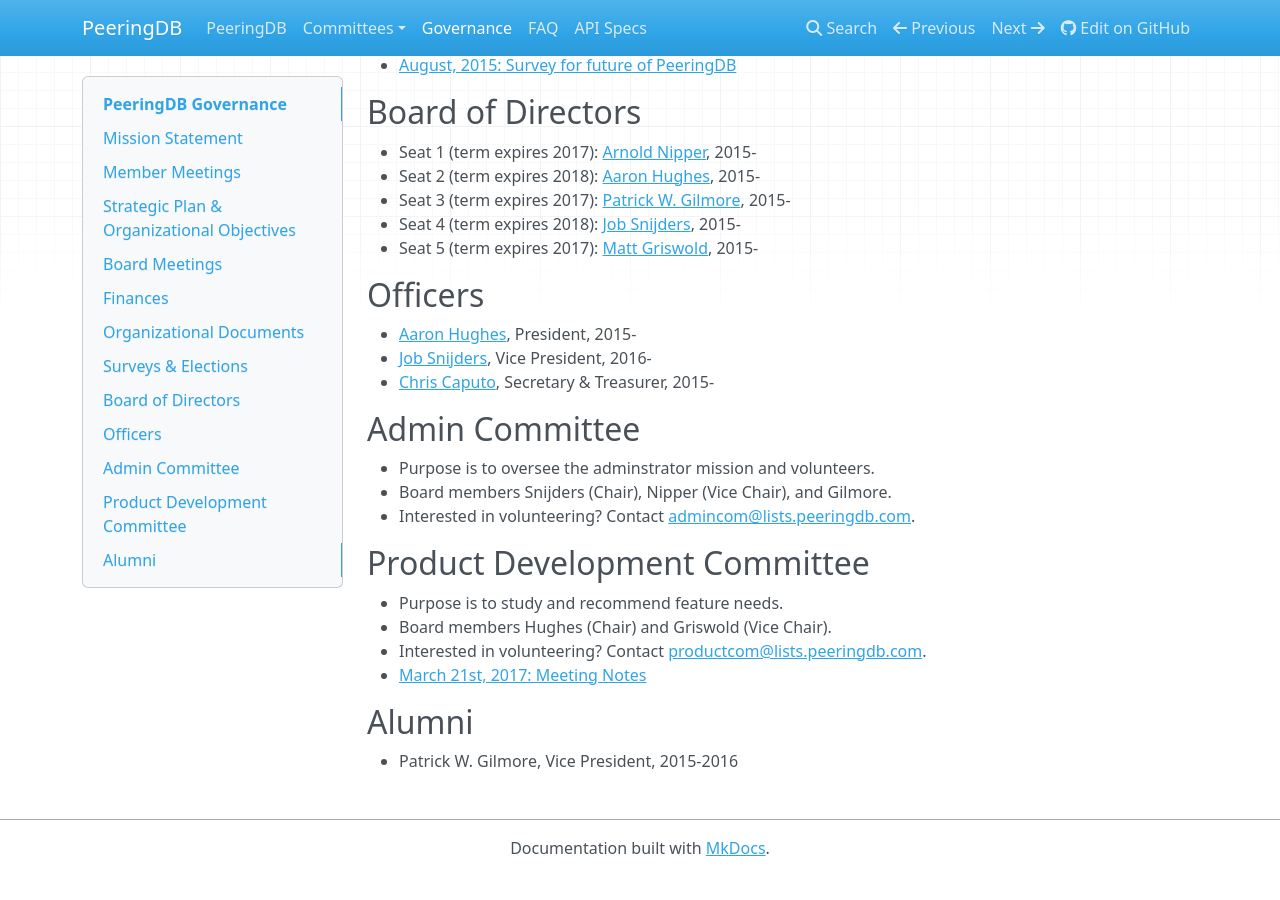
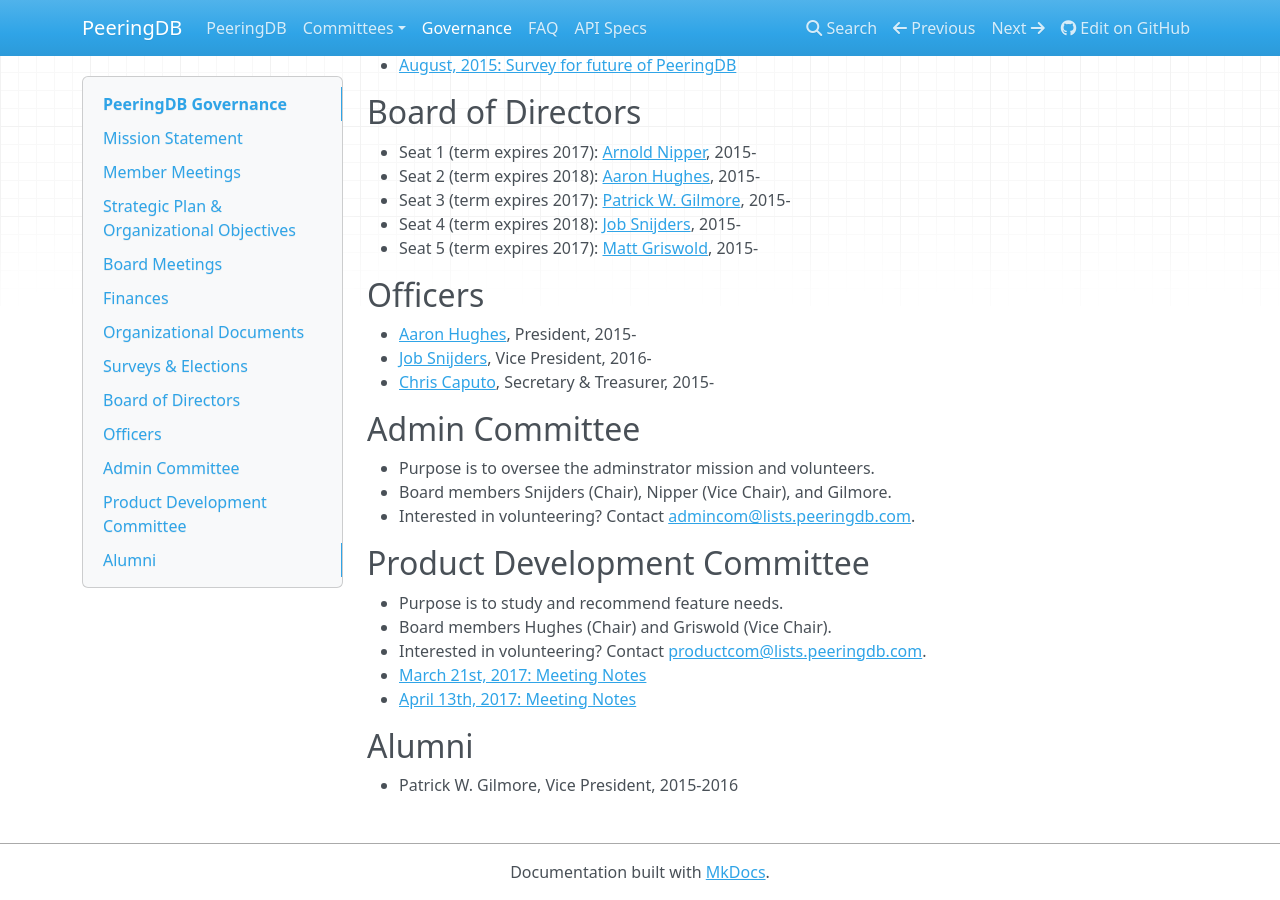
Before and after one commit to peeringdb/docs, an MkDocs documentation site: the page built from docs/gov.md, in a window 1280 px wide and 900 px high, scrolled down 1414 px. Built offline with MkDocs 1.6.1, drawn with Linux system fonts in a browser that asks for light colours; nearby versions of some CDN libraries; old or Windows-style settings are respelled for this version of MkDocs; before the commit the page ends 2290 px from its top, so only the background shows below that.

Commit message:
Product Committee notes.

```diff
--- a/docs/gov.md
+++ b/docs/gov.md
@@ -85,6 +85,7 @@
 - Board members Hughes (Chair) and Griswold (Vice Chair).
 - Interested in volunteering? Contact [productcom@lists.peeringdb.com](mailto:productcom@lists.peeringdb.com).
 - [March 21st, 2017: Meeting Notes](gov/misc/2017-03-21_Product_Committee_Notes.pdf)
+- [April 13th, 2017: Meeting Notes](gov/misc/2017-04-13_Product_Committee_Notes.pdf)
 
 ## Alumni
 
```
Also changed, not shown: 1 other file.
